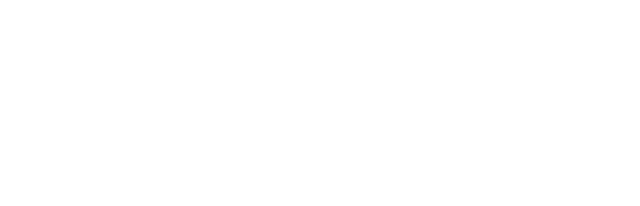
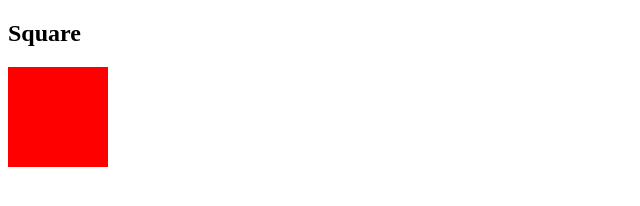
Before and after one commit to ViktorZashev/ViktorZashev.github.io, a plain HTML site: page index.html in a window 1280 px wide. Shown: the whole page, without its empty margins (0-640 px from the left). Drawn offline with Linux system fonts and the light colour scheme.

Commit message:
Adding a square

```diff
--- a/index.html
+++ b/index.html
@@ -8,6 +8,7 @@
     <script src="./script.js?cb=20230307"></script>
 </head>
 <body>
-
+    <h2> Square</h2>
+    <div class="square"></div>
 </body>
 </html>
--- a/style.css
+++ b/style.css
@@ -2,3 +2,8 @@
 {
 
 }
+.square {
+	height: 100px;
+	width: 100px;
+	background-color: red;
+}
```
